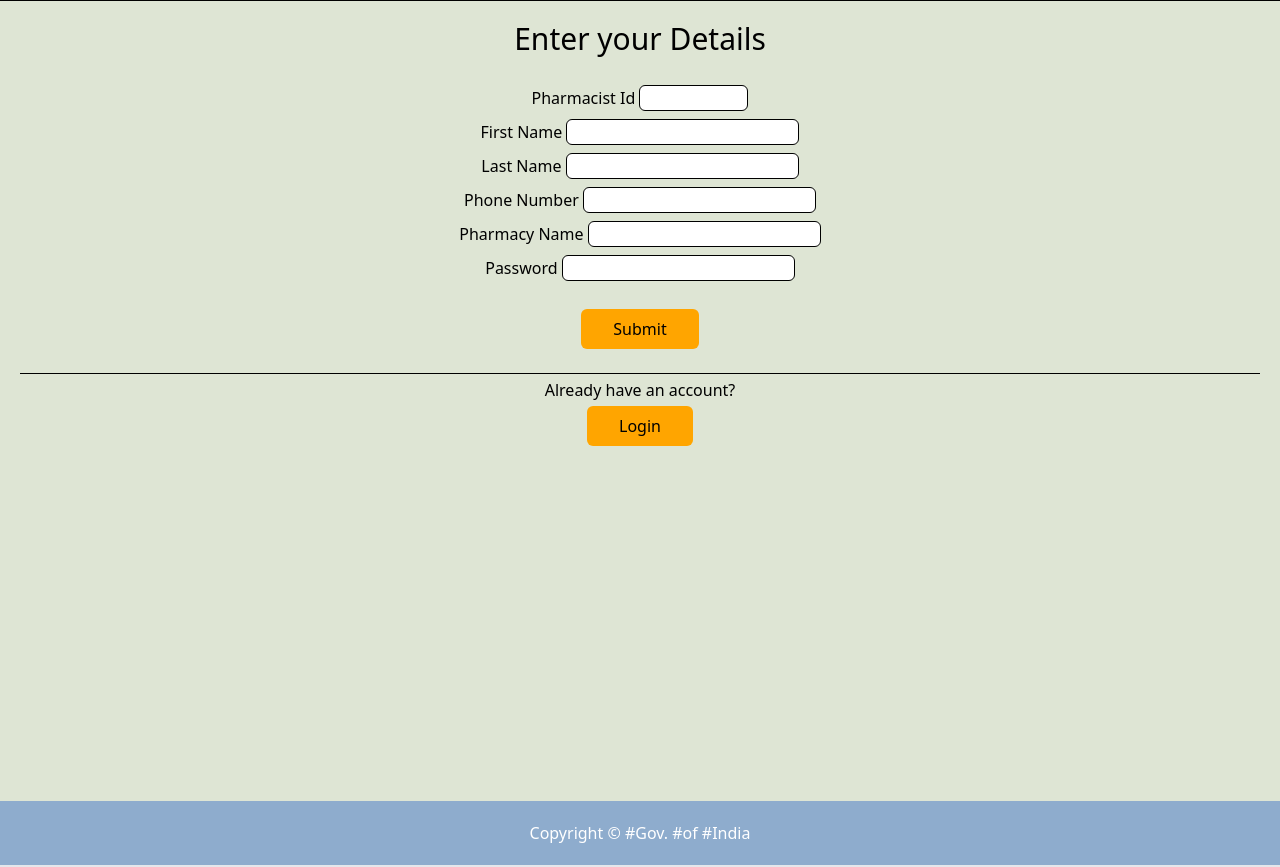
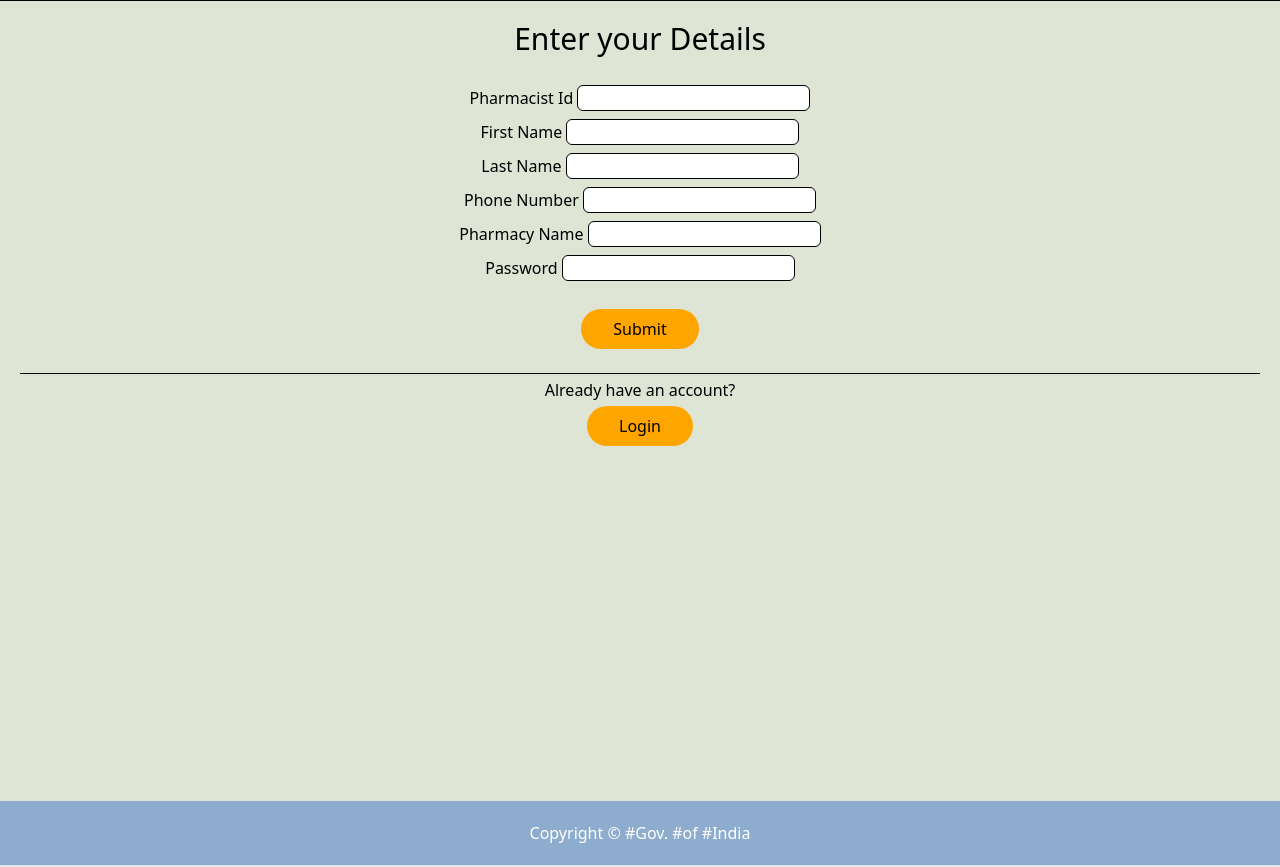
Before and after one commit to charan002/dissertation, a Flask app: page /pharma/register in a window 1280 px wide. Shown: the part 102-969 px from the top of the page. Run offline with Flask 3, Linux system fonts and the light colour scheme; style sheets or scripts are compiled from the project's sources.

Commit message:
made changes to the pharma home page and changes to the login and signup button styles

```diff
--- a/routes/Pharmaroutes.py
+++ b/routes/Pharmaroutes.py
@@ -101,8 +101,10 @@ def user_logout():
 
 @pharma_routes.route('/')
 def home():
+    pharmacyDetails = list(collection.find({'pharmaid': session.get('pharmaid')}))
     data = {
         'pharmaid': session.get('pharmaid'),
+        'pharmacyname': pharmacyDetails[0].get("pharmacyname")
     }
     return render_template('pharma/home.html', data=data)
 
--- a/static/js/pharmaPrescription.js
+++ b/static/js/pharmaPrescription.js
@@ -25,7 +25,7 @@ const handleUserPrescription = async (event) => {
     })
     const jsObj = await response.json()
     console.log(jsObj)
-    prescriptionHTML = "<p class='text-2xl' >Prescription Details</p> <br>"
+    prescriptionHTML = ""
     jsObj.forEach(ele => {
         prescriptionHTML += `
             <div>
--- a/templates/doctor/login.html
+++ b/templates/doctor/login.html
@@ -24,12 +24,12 @@
                 <input class="input-box" name="password"/><br/>
             </div>
             <br>
-            <button class="input-box" type="submit">Login</button>
+            <button class="rounded-3xl" type="submit">Login</button>
         </form>
         <br>
         <hr>
         <p class="py-1" >Don't have an account?</p>
-        <button class="input-box"><a href="/doc/register">Sign Up</a></button>
+        <button class="rounded-3xl"><a href="/doc/register">Sign Up</a></button>
     </main>
     <footer>
         <p>Copyright © #Gov. #of #India</p>
--- a/templates/doctor/register.html
+++ b/templates/doctor/register.html
@@ -49,12 +49,12 @@
                 <input class="input-box" name="password"/><br/>
             </div>
             <br>
-            <button class="input-box" type="submit">Submit</button>
+            <button class="rounded-3xl" type="submit">Submit</button>
         </form>
         <br>
         <hr>
         <p class="py-1">Already have an account?</p>
-        <button class="input-box"><a href="/doc/login">Login</a></button>
+        <button class="rounded-3xl"><a href="/doc/login">Login</a></button>
     </main>
     <footer>
         <p>Copyright © #Gov. #of #India</p>
--- a/templates/login.html
+++ b/templates/login.html
@@ -24,12 +24,12 @@
                 <input class="input-box ml-1" name="password"/>
             </div>
             <br>
-            <button class="input-box" type="submit">Login</button>
+            <button class="rounded-3xl" type="submit">Login</button>
         </form>
         <br>
         <hr>
         <p class="py-1" >Don't have an account?</p>
-        <button class="input-box"><a href="/signup">Sign Up</a></button>
+        <button class="rounded-3xl"><a href="/signup">Sign Up</a></button>
     </main>
     <footer>
         <p>Copyright © #Gov. #of #India</p>
--- a/templates/pharma/home.html
+++ b/templates/pharma/home.html
@@ -46,6 +46,7 @@
                 </div>
             </header>
             <div class="rounded-3xl px-4 pb-80 pt-4 overflow-hidden border border-black flex flex-col">
+                <p class='text-2xl' >Prescription Details</p> <br>
                 <div id="user-prescriptions">
 
                 </div>
--- a/templates/pharma/login.html
+++ b/templates/pharma/login.html
@@ -24,12 +24,12 @@
                 <input class="input-box ml-1" name="password"/>
             </div>
             <br>
-            <button class="input-box" type="submit">Login</button>
+            <button class=" rounded-3xl" type="submit">Login</button>
         </form>
         <br>
         <hr>
         <p class="py-1" >Don't have an account?</p>
-        <button class="input-box"><a href="/pharma/register">Sign Up</a></button>
+        <button class="rounded-3xl"><a href="/pharma/register">Sign Up</a></button>
     </main>
     <footer>
         <p>Copyright © #Gov. #of #India</p>
--- a/templates/pharma/register.html
+++ b/templates/pharma/register.html
@@ -17,7 +17,7 @@
         <form method="post" action="/pharma/register">
             <div class="py-1">
                 <label for="pharmaid">Pharmacist Id</label>
-                <input type="number" min="10000" max="99999" title="enter value between 3 and 10" class="input-box" name="pharmaid" required/><br/>
+                <input type="text" minlength="2" maxlength="10" title="enter value between 3 and 10" class="input-box" name="pharmaid" required/><br/>
             </div>
             <div class="py-1">
                 <label for="firstname">First Name</label>
@@ -40,12 +40,12 @@
                 <input type="text" minlength="2" maxlength="10" class="input-box" name="password" required/><br/>
             </div>
             <br>
-            <button class="input-box" type="submit">Submit</button>
+            <button class="rounded-3xl" type="submit">Submit</button>
         </form>
         <br>
         <hr>
         <p class="py-1">Already have an account?</p>
-        <button class="input-box"><a href="/pharma/login">Login</a></button>
+        <button class="rounded-3xl"><a href="/pharma/login">Login</a></button>
     </main>
     <footer>
         <p>Copyright © #Gov. #of #India</p>
--- a/templates/signup.html
+++ b/templates/signup.html
@@ -36,12 +36,12 @@
                 <input class="input-box" name="password"/><br/>
             </div>
             <br>
-            <button class="input-box" type="submit">Submit</button>
+            <button class="rounded-3xl" type="submit">Submit</button>
         </form>
         <br>
         <hr>
         <p class="py-1" >Already have an account?</p>
-        <button class="input-box"><a href="/login">Login</a></button>
+        <button class="rounded-3xl"><a href="/login">Login</a></button>
     </main>
     <footer>
         <p>Copyright © #Gov. #of #India</p>
```
